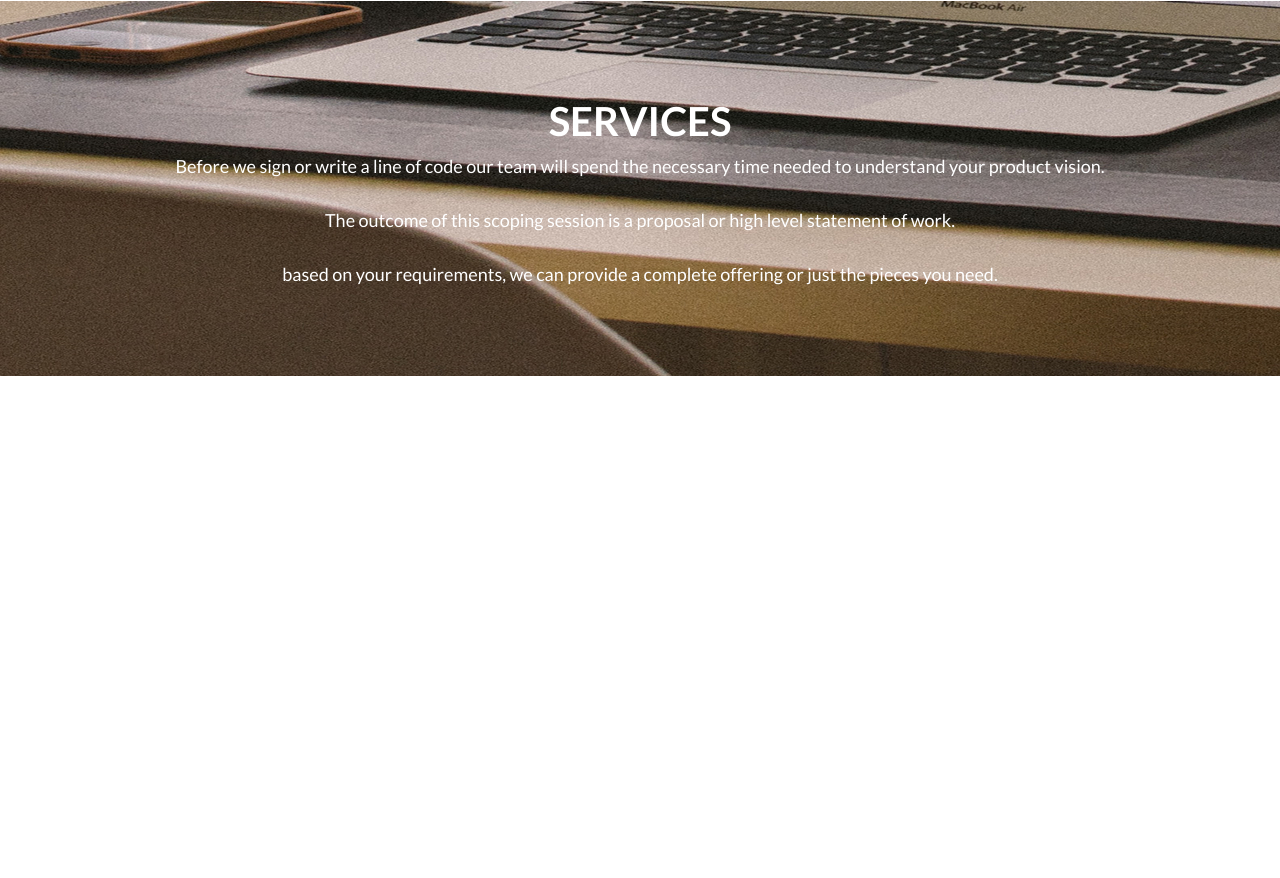
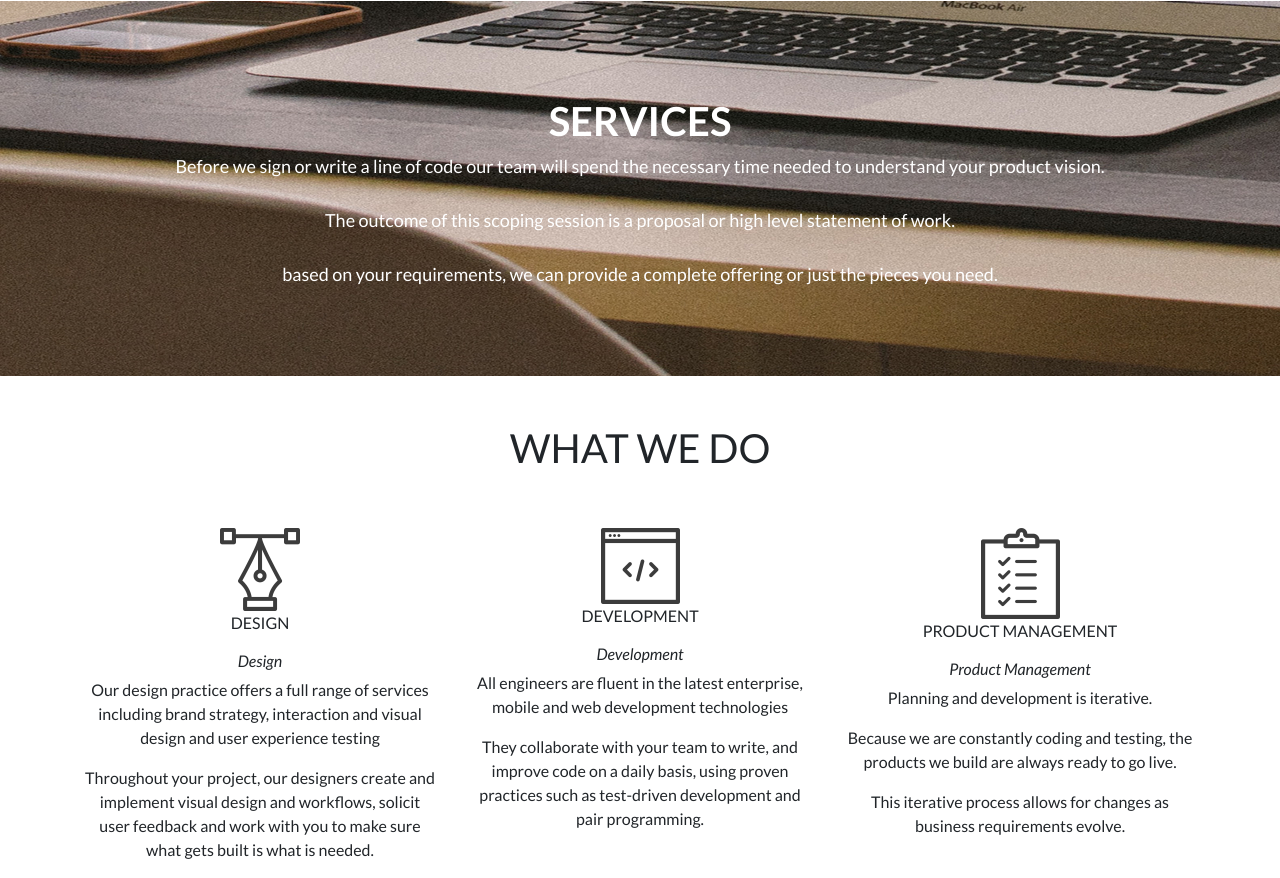
Before and after one commit to JAMAL-MOHAMED-JALDESA-2893/Delani-studio, a plain HTML site: page index.html in a window 1280 px wide. Shown: the part 1167-2045 px from the top of the page. Before the commit the page ends 1543 px from the top, so only its background shows below. Drawn offline with nearby package versions, Linux system fonts and the light colour scheme; some packages are replaced by stand-ins of ours; a script that the page names is missing.

Commit message:
add #what we do part of the page without styling

```diff
--- a/index.html
+++ b/index.html
@@ -98,6 +98,50 @@
       <br>
       <br>
     </div>
+
+    <!-----------------------------------------------What we do------------------------------------------------->
+
+    <div class="container text-center">
+      <br>
+      <br>
+      <h1>WHAT WE DO</h1>
+      <div class="row pt-5">
+        <div class="col-md-4">
+          <div class="design">
+            <img src="./img/services_icons/design_icon.png" alt="logo">
+            <p>DESIGN</p>
+          </div>
+          <div id="design">
+            <h6><em>Design</em></h6>
+            <p>Our design practice offers a full range of services including brand strategy, interaction and visual design and user experience testing</p>
+            <p>Throughout your project, our designers create and implement visual design and workflows, solicit user feedback and work with you to make sure what gets built is what is needed.</p>
+          </div>
+        </div>
+        <div class="col-md-4">
+          <div class="development">
+            <img src="./img/services_icons/dev_icon.png" alt="logo">
+            <p>DEVELOPMENT</p>
+          </div>
+          <div id="development">
+            <h6><em>Development</em></h6>
+            <p>All engineers are fluent in the latest enterprise, mobile and web development technologies</p>
+            <p>They collaborate with your team to write, and improve code on a daily basis, using proven practices such as test-driven development and pair programming.</p>
+          </div>
+        </div>
+        <div class="col-md-4">
+          <div class="product-mgt ">
+            <img src="./img/services_icons/product_icon.png" alt="logo">
+            <p>PRODUCT MANAGEMENT</p>
+          </div>
+          <div id="product-mgt">
+            <h6><em>Product Management</em></h6>
+            <p>Planning and development is iterative.</p>
+            <p>Because we are constantly coding and testing, the products we build are always ready to go live.</p>
+            <p>This iterative process allows for changes as business requirements evolve.</p>
+          </div>
+        </div>
+      </div>
+
     <!-----------------------------------------scripts----------------------------------------------------------->
     <script src="script.js"></script>
     <script src="//cdn.jsdelivr.net/npm/sweetalert2@11"></script>
```
Also changed, not shown: style.css (+10 -0 lines).
